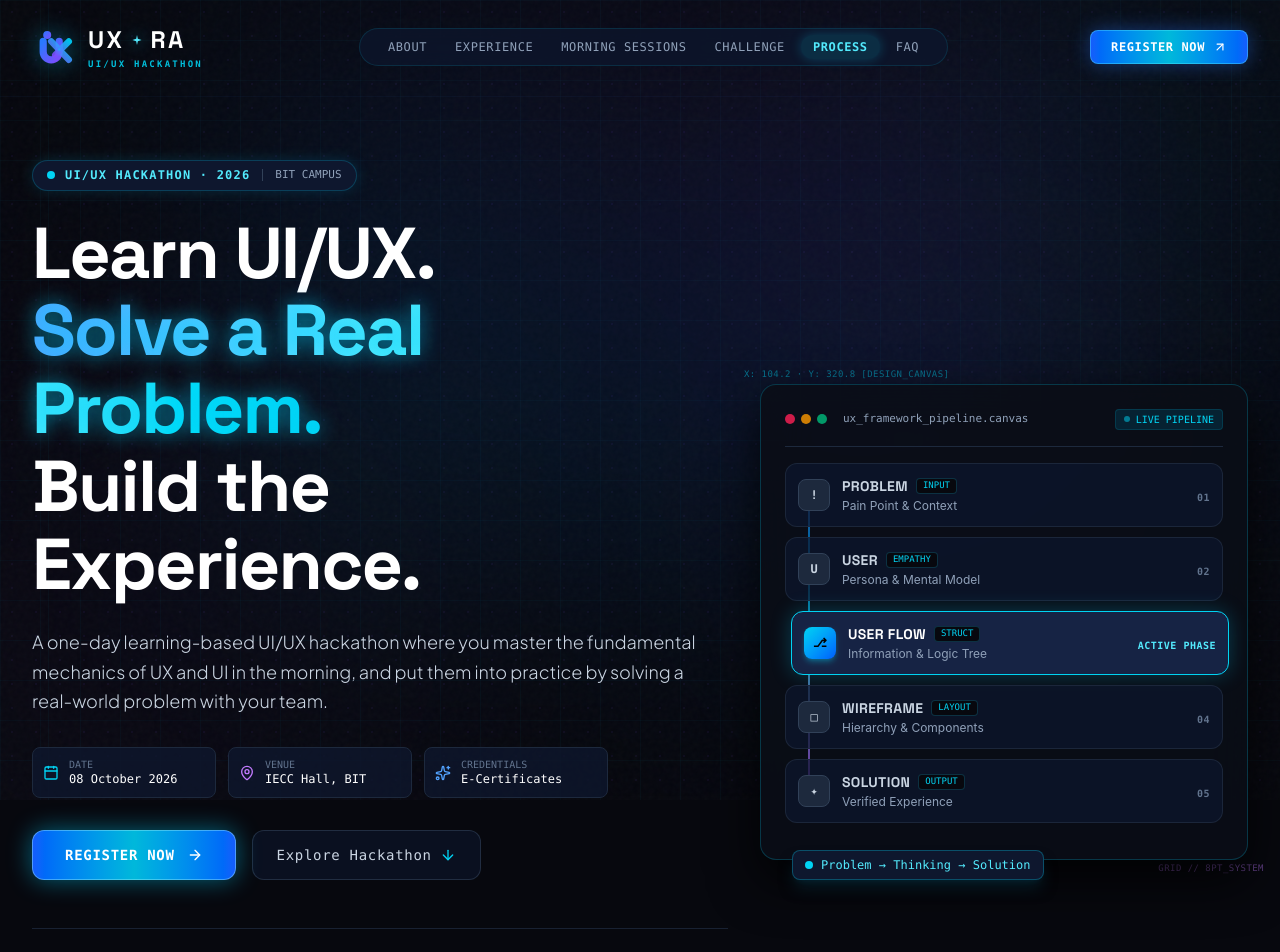
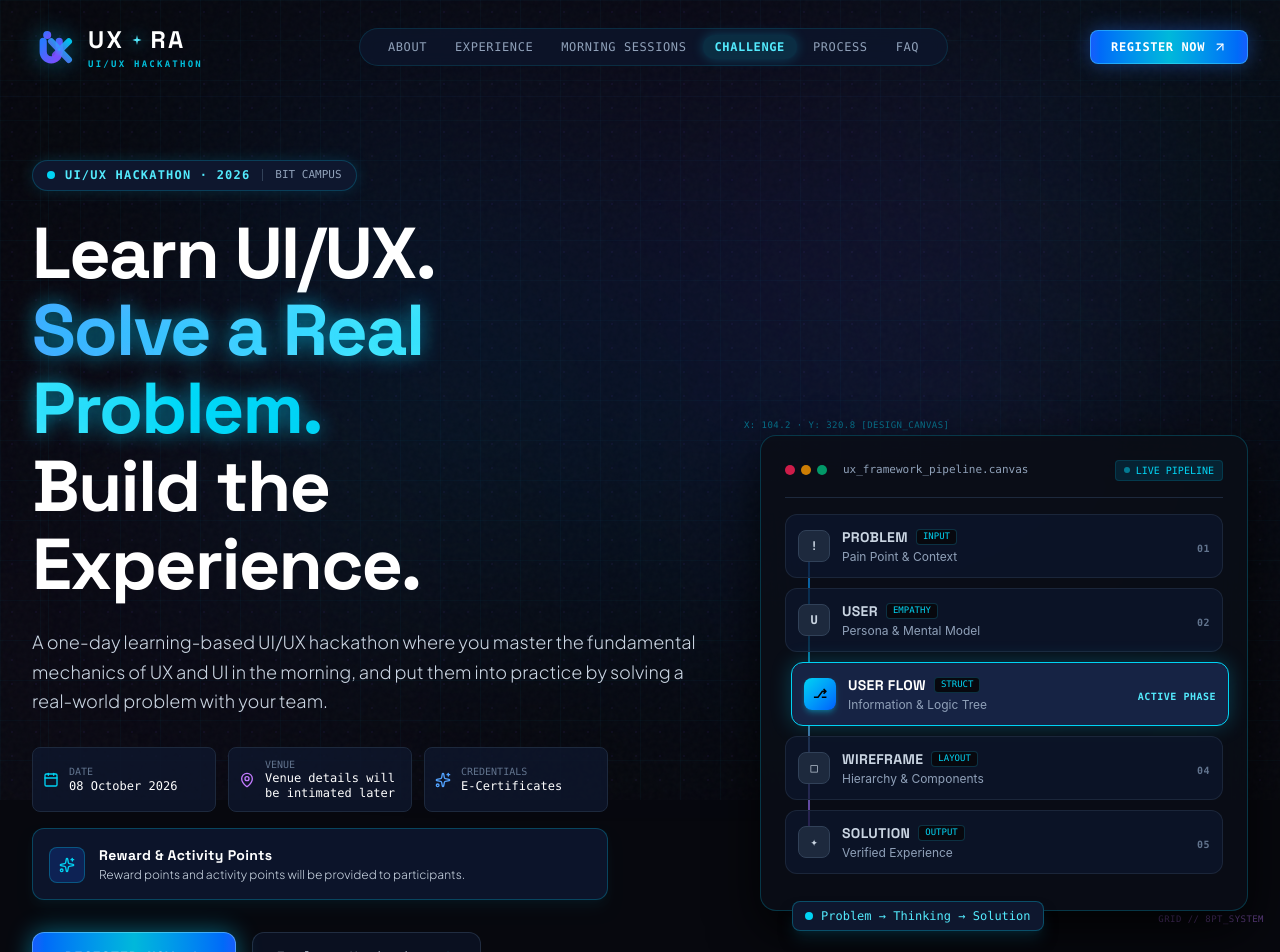
Before and after one commit to subashp2255-gif/UI-UX, a React (Vite) app: page / in a window 1280 px wide. Shown: the top 952 px of the page. Built offline with nearby package versions, Linux system fonts and the light colour scheme.

Commit message:
feat: add UI/UX hackathon landing page components and data structure

```diff
--- a/src/components/Challenge.jsx
+++ b/src/components/Challenge.jsx
@@ -102,7 +102,7 @@ export default function Challenge() {
 
                 <div className="mt-4 pt-3 flex items-center justify-between text-[11px] font-mono text-slate-500 border-t border-slate-800/50">
                   <span>Reveal: {item.releaseTime}</span>
-                  <span className="text-cyan-400/80">IECC Main Stage</span>
+                  <span className="text-cyan-400/80">Main Stage</span>
                 </div>
               </div>
             </div>
--- a/src/components/Footer.jsx
+++ b/src/components/Footer.jsx
@@ -29,7 +29,7 @@ export default function Footer({ onOpenRegister }) {
             <div className="pt-2 text-xs font-mono text-cyan-400/90 space-y-1">
               <div className="flex items-center gap-2">
                 <MapPin className="w-3.5 h-3.5 text-slate-500 shrink-0" />
-                <span>IECC Hall, Bannari Amman Institute of Technology</span>
+                <span>Venue details will be intimated later</span>
               </div>
               <div className="text-slate-500 pl-5">
                 Sathyamangalam, Erode, Tamil Nadu 638401
--- a/src/components/Hero.jsx
+++ b/src/components/Hero.jsx
@@ -54,7 +54,7 @@ export default function Hero({ onOpenRegister }) {
             </p>
 
             {/* Event Key Meta Pill Strip */}
-            <div className="grid grid-cols-1 sm:grid-cols-3 gap-3 w-full max-w-xl mb-8">
+            <div className="grid grid-cols-1 sm:grid-cols-3 gap-3 w-full max-w-xl mb-4">
               <div className="flex items-center gap-2.5 p-2.5 rounded-lg bg-[#0E172E]/80 border border-slate-800 text-xs font-mono text-slate-300">
                 <Calendar className="w-4 h-4 text-cyan-400 shrink-0" />
                 <div className="flex flex-col">
@@ -66,7 +66,7 @@ export default function Hero({ onOpenRegister }) {
                 <MapPin className="w-4 h-4 text-purple-400 shrink-0" />
                 <div className="flex flex-col">
                   <span className="text-[10px] text-slate-500 uppercase">Venue</span>
-                  <span className="text-white font-medium">IECC Hall, BIT</span>
+                  <span className="text-white font-medium leading-tight">Venue details will be intimated later</span>
                 </div>
               </div>
               <div className="flex items-center gap-2.5 p-2.5 rounded-lg bg-[#0E172E]/80 border border-slate-800 text-xs font-mono text-slate-300">
@@ -75,6 +75,21 @@ export default function Hero({ onOpenRegister }) {
                   <span className="text-[10px] text-slate-500 uppercase">Credentials</span>
                   <span className="text-white font-medium">E-Certificates</span>
                 </div>
+              </div>
+            </div>
+
+            {/* Event Highlight: Reward & Activity Points */}
+            <div className="p-3.5 sm:p-4 rounded-xl bg-[#0E172E]/90 border border-cyan-500/30 w-full max-w-xl mb-8 flex items-start gap-3.5 shadow-lg shadow-cyan-500/5">
+              <div className="w-9 h-9 rounded-lg bg-blue-600/20 text-cyan-400 border border-cyan-400/30 flex items-center justify-center shrink-0 mt-0.5">
+                <Sparkles className="w-4 h-4" />
+              </div>
+              <div>
+                <h3 className="text-sm font-display font-bold text-white tracking-wide">
+                  Reward & Activity Points
+                </h3>
+                <p className="text-xs text-slate-300 font-light mt-0.5">
+                  Reward points and activity points will be provided to participants.
+                </p>
               </div>
             </div>
 
--- a/src/components/LearningTimeline.jsx
+++ b/src/components/LearningTimeline.jsx
@@ -100,7 +100,7 @@ export default function LearningTimeline() {
 
                 <div className="flex items-center gap-2 text-xs font-mono text-cyan-400">
                   <MapPin className="w-3.5 h-3.5" />
-                  <span>IECC Main Hall / Lab</span>
+                  <span>Venue details will be intimated later</span>
                 </div>
               </div>
 
--- a/src/components/Navbar.jsx
+++ b/src/components/Navbar.jsx
@@ -115,7 +115,7 @@ export default function Navbar({ onOpenRegister }) {
             <div className="pt-4 flex flex-col gap-3">
               <div className="flex items-center justify-between text-xs font-mono text-slate-400 px-1">
                 <span>{EVENT_INFO.date}</span>
-                <span className="text-cyan-400">IECC Hall, BIT</span>
+                <span className="text-cyan-400">Venue details will be intimated later</span>
               </div>
               <button
                 type="button"
--- a/src/components/RegistrationModal.jsx
+++ b/src/components/RegistrationModal.jsx
@@ -255,14 +255,14 @@ export default function RegistrationModal({ isOpen, onClose }) {
             </h3>
 
             <p className="text-xs text-slate-300 font-light max-w-sm mx-auto mb-6">
-              Your pass has been allocated for the cohort. Check-in starts at 8:45 AM at IECC Hall.
+              Your pass has been allocated for the cohort. Check-in starts at 8:45 AM. Venue details will be intimated later.
             </p>
 
             {/* Futuristic Pass Card */}
             <div className="p-6 rounded-2xl bg-[#07080E] border-2 border-cyan-400/50 text-left font-mono text-xs mb-6 relative overflow-hidden shadow-2xl">
               <div className="flex items-center justify-between pb-3 border-b border-slate-800">
                 <span className="text-cyan-400 font-bold">UXORA // DELEGATE PASS</span>
-                <span className="text-slate-500">IECC_BIT</span>
+                <span className="text-slate-500">BIT_CAMPUS</span>
               </div>
 
               <div className="py-4 space-y-2">
--- a/src/components/Takeaways.jsx
+++ b/src/components/Takeaways.jsx
@@ -83,6 +83,10 @@ export default function Takeaways({ onOpenRegister }) {
                   <span className="text-slate-500">EVENT DATE</span>
                   <span className="text-white">{EVENT_INFO.date}</span>
                 </div>
+                <div className="flex items-center justify-between pb-2 border-b border-slate-800">
+                  <span className="text-slate-500">POINTS ALLOCATION</span>
+                  <span className="text-cyan-400 font-bold">Reward & Activity Points Provided</span>
+                </div>
                 <div className="flex items-center justify-between">
                   <span className="text-slate-500">SECURITY</span>
                   <span className="text-emerald-400 flex items-center gap-1">
--- a/src/data/hackathonData.js
+++ b/src/data/hackathonData.js
@@ -4,7 +4,7 @@ export const EVENT_INFO = {
   subtitle: "A Learning-Based UI/UX Hackathon",
   date: "08 October 2026",
   time: "9:00 AM – 4:30 PM",
-  venue: "IECC Hall, Bannari Amman Institute of Technology",
+  venue: "Venue details will be intimated later",
   organizer: "UI/UX Community",
   institution: "Bannari Amman Institute of Technology",
   status: "Registrations Open",
@@ -305,7 +305,7 @@ export const SCHEDULE_PHASES = [
     accent: "border-cyan-500/40 text-cyan-400",
     glow: "rgba(0, 210, 255, 0.15)",
     items: [
-      { time: "08:45 AM", title: "Check-in & Kit Distribution", room: "IECC Lobby" },
+      { time: "08:45 AM", title: "Check-in & Kit Distribution", room: "Main Lobby" },
       { time: "09:00 AM", title: "UI/UX Basics & Mental Models", room: "Main Stage" },
       { time: "09:30 AM", title: "Case Study Breakdown & Storytelling", room: "Main Stage" },
       { time: "10:00 AM", title: "User Journey & User Flow Architecture", room: "Main Stage" },
@@ -337,10 +337,10 @@ export const SCHEDULE_PHASES = [
     accent: "border-purple-500/40 text-purple-400",
     glow: "rgba(124, 77, 255, 0.15)",
     items: [
-      { time: "04:00 PM", title: "Top Pitch Showcases & Jury Q&A", room: "IECC Auditorium" },
+      { time: "04:00 PM", title: "Top Pitch Showcases & Jury Q&A", room: "Auditorium" },
       { time: "04:20 PM", title: "Jury Deliberation & Scoring Synthesis", room: "Jury Room" },
-      { time: "04:25 PM", title: "Award Ceremony & E-Certificate Reveal", room: "IECC Auditorium" },
-      { time: "04:30 PM", title: "Closing Remarks & Networking Session", room: "IECC Auditorium" },
+      { time: "04:25 PM", title: "Award Ceremony & E-Certificate Reveal", room: "Auditorium" },
+      { time: "04:30 PM", title: "Closing Remarks & Networking Session", room: "Auditorium" },
     ],
   },
 ];
@@ -373,6 +373,7 @@ export const AUDIENCE_GROUPS = [
 ];
 
 export const TAKEAWAYS_LIST = [
+  "Reward points and activity points will be provided to participants",
   "A practical, hands-on UI/UX experience guided by active mentors",
   "A complete, battle-tested problem-solving methodology",
   "A rigorous end-to-end user flow with logic paths",
```
Also changed, not shown: index.html (+1 -1 lines).
